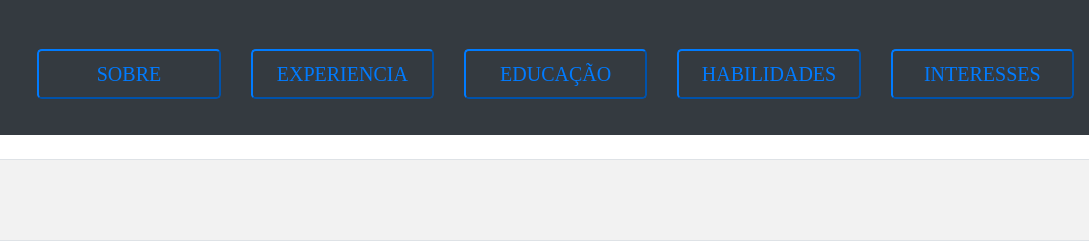
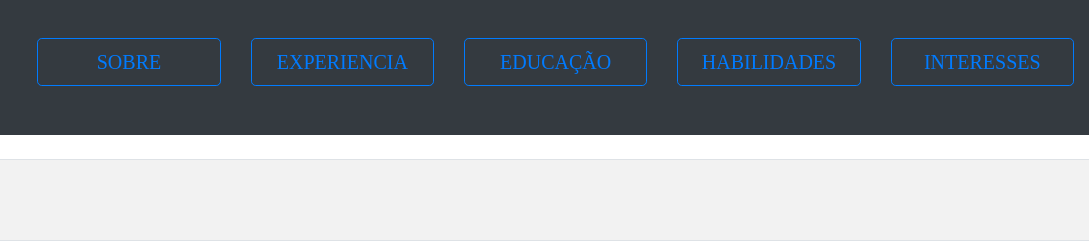
Before and after one commit to gustavo-lg/meuSite, a website: page pages/index.html in a window 1280 px wide. Shown: the top 251 px of the page, 191-1280 px from the left. Drawn offline with nearby package versions, Linux system fonts and the light colour scheme; files that its build step writes are made by us from their sources; files whose address does not match are found by name.

Commit message:
Corrigindo btn para funcionalidade outline e btn-lg funcionarem corretamente.

```diff
--- a/css/mystyle.css
+++ b/css/mystyle.css
@@ -1,7 +1,8 @@
-<style>
+
 img {
     border-radius: 50%;
 
 }
 
-</style>
+
+}
--- a/pages/index.html
+++ b/pages/index.html
@@ -6,9 +6,15 @@
     <meta name="viewport" content="width=device-width, initial-scale=1" />
     <meta http-equiv="X-UA-Compatible" content="ie=edge">
     <link rel="stylesheet" href="https://maxcdn.bootstrapcdn.com/bootstrap/4.3.1/css/bootstrap.min.css">
-    <script src="https://code.jquery.com/jquery-3.3.1.slim.min.js" integrity="sha384-q8i/X+965DzO0rT7abK41JStQIAqVgRVzpbzo5smXKp4YfRvH+8abtTE1Pi6jizo" crossorigin="anonymous"></script>
-<script src="https://cdnjs.cloudflare.com/ajax/libs/popper.js/1.14.7/umd/popper.min.js" integrity="sha384-UO2eT0CpHqdSJQ6hJty5KVphtPhzWj9WO1clHTMGa3JDZwrnQq4sF86dIHNDz0W1" crossorigin="anonymous"></script>
-<script src="https://stackpath.bootstrapcdn.com/bootstrap/4.3.1/js/bootstrap.min.js" integrity="sha384-JjSmVgyd0p3pXB1rRibZUAYoIIy6OrQ6VrjIEaFf/nJGzIxFDsf4x0xIM+B07jRM" crossorigin="anonymous"></script>
+    <script src="https://code.jquery.com/jquery-3.3.1.slim.min.js"
+        integrity="sha384-q8i/X+965DzO0rT7abK41JStQIAqVgRVzpbzo5smXKp4YfRvH+8abtTE1Pi6jizo"
+        crossorigin="anonymous"></script>
+    <script src="https://cdnjs.cloudflare.com/ajax/libs/popper.js/1.14.7/umd/popper.min.js"
+        integrity="sha384-UO2eT0CpHqdSJQ6hJty5KVphtPhzWj9WO1clHTMGa3JDZwrnQq4sF86dIHNDz0W1"
+        crossorigin="anonymous"></script>
+    <script src="https://stackpath.bootstrapcdn.com/bootstrap/4.3.1/js/bootstrap.min.js"
+        integrity="sha384-JjSmVgyd0p3pXB1rRibZUAYoIIy6OrQ6VrjIEaFf/nJGzIxFDsf4x0xIM+B07jRM"
+        crossorigin="anonymous"></script>
     <link rel="stylesheet" href="https://maxcdn.bootstrapcdn.com/bootstrap/3.3.7/css/bootstrap-theme.min.css">
     <link rel="shortcut icon" type="imagem/x-icon" href="../favicon/favicon.ico" />
     <link rel="stylesheet" href="..css//mystyle.css">
@@ -22,62 +28,28 @@
     <div class="conteiner-fluid" style="background-color: rgb(52, 58, 64)">
         <nav style="font-family: bold; width: 100%">
 
-            <div class="row" style="width: 100%; margin-left: 0%">
-                <div class="col-md-2" align="center">
-                    <img class="img-fluid" width="140px" height="140px"
+            <div class="row" style="width: 100%; margin-left: 0%" align="center">
+                <div id="center" class="col-md-2">
+                    <img id="center" class="img-fluid" width="140px" height="140px"
                         style="margin-top: 2%; border-radius: 50%;  border:solid #007bff; border-width: 4px"
                         src="https://avatars3.githubusercontent.com/u/47496523?s=400&u=682bcbedc2f1be033e151227039a6535fe7f390c&v=4">
                 </div>
 
-                <div class="col-md-2" style="margin-top: 3.8%" align="center">
-                    <span>
-                            <a href="#sobre">
-                                    <button class="btn-lg btn-outline-primary btn-block"
-                                        style="background-color: transparent">
-                                        SOBRE
-                                    </button>
-                                </a>
-                    </span>
+                <div class="col-md-2" style="margin-top: 3%" align="center" >
+
+                    <button onclick="location.href='#sobre'" class="btn btn-outline-primary btn-block btn-lg"> SOBRE </button>
                 </div>
-                <div class="col-md-2" style="margin-top: 3.8%" align="center">
-                    <span>
-                            <a href="#experiencia">
-                                    <button class="btn-lg btn-outline-primary btn-block"
-                                        style="background-color: transparent">
-                                        EXPERIENCIA
-                                    </button>
-                                </a>
-                    </span>
+                <div class="col-md-2" style="margin-top: 3%" align="center">
+                        <button onclick="location.href='#experiencia'" class="btn btn-outline-primary btn-block btn-lg"> EXPERIENCIA </button>
                 </div>
-                <div class="col-md-2" style="margin-top: 3.8%" align="center">
-                    <span>
-                            <a href="#educacao">
-                                    <button class="btn-lg btn-outline-primary btn-block"
-                                        style="background-color: transparent">
-                                        EDUCAÇÃO
-                                    </button>
-                                </a>
-                    </span>
+                <div class="col-md-2" style="margin-top: 3%" align="center">
+                        <button onclick="location.href='#educacao'" class="btn btn-outline-primary btn-block btn-lg"> EDUCAÇÃO </button>
                 </div>
-                <div class="col-md-2" style="margin-top: 3.8%" align="center">
-                    <span>
-                            <a href="#habilidades">
-                                    <button class="btn-lg btn-outline-primary btn-block"
-                                        style="background-color: transparent">
-                                        HABILIDADES
-                                    </button>
-                                </a>
-                    </span>
+                <div class="col-md-2" style="margin-top: 3%" align="center">
+                        <button onclick="location.href='#habilidades'" class="btn btn-outline-primary btn-block btn-lg"> HABILIDADES </button>
                 </div>
-                <div class="col-md-2" style="margin-top: 3.8%" align="center">
-                    <span>
-                        <a href="#interesses">
-                            <button class="btn-lg btn-outline-primary btn-block"
-                                style="background-color: transparent">
-                                INTERESSES
-                            </button>
-                        </a>
-                    </span>
+                <div class="col-md-2" style="margin-top: 3%" align="center">
+                        <button onclick="location.href='#interesses'" class="btn btn-outline-primary btn-block btn-lg"> INTERESSES </button>
                 </div>
 
 
@@ -252,6 +224,8 @@
                                 <br>
                                 • Bootstrap (básico);
                                 <br>
+                                • CSS;
+                                <br>
                                 • GitHub.
 
                             </p>
@@ -297,6 +271,7 @@
 
     </div>
 
+
 </body>
 
 
```
